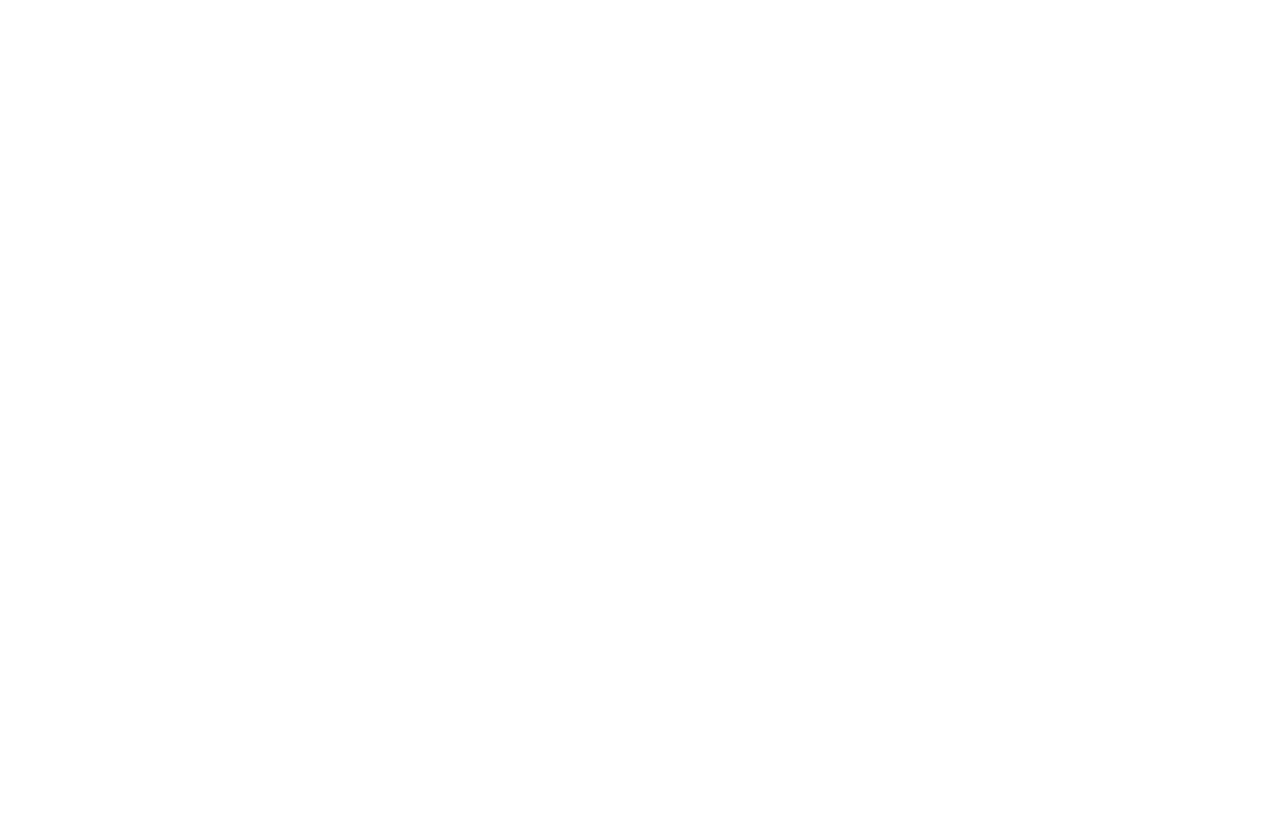
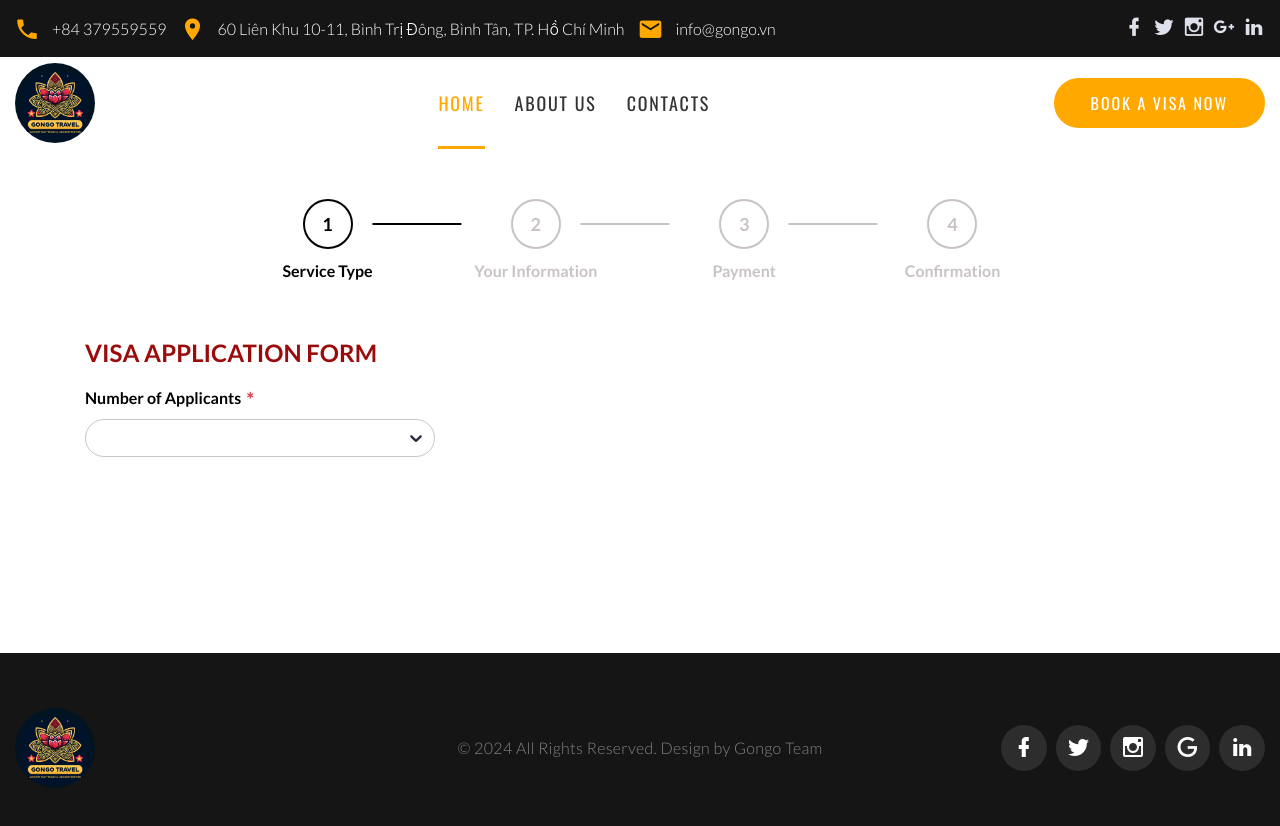
Before and after one commit to vn425282/gongo, a React (Create React App) app: page /apply in a window 1280 px wide. Before the commit this address had no page. Shown: the top 826 px of the page. Before the commit the page ends 800 px from the top, so only its background shows below. Built offline with nearby package versions, Linux system fonts and the light colour scheme.

Commit message:
[Update] add apply page

```diff
--- a/package.json
+++ b/package.json
@@ -11,6 +11,7 @@
     "react-dom": "^18.3.1",
     "react-router-dom": "^6.26.2",
     "react-scripts": "5.0.1",
+    "react-select": "^5.8.1",
     "web-vitals": "^2.1.4"
   },
   "scripts": {
--- a/src/App.js
+++ b/src/App.js
@@ -2,7 +2,8 @@
 import "./App.css";
 import { BrowserRouter, Routes, Route } from "react-router-dom";
 import Layout from './views/Layout'
-import Home from './views/Home';
+import Home from './views/home/Home';
+import Apply from './views/apply/Apply';
 
 function App() {
   return (
@@ -10,6 +11,7 @@
       <Routes>
         <Route path="/" element={<Layout />}>
           <Route index element={<Home />} />
+          <Route path="apply" element={<Apply />} />
         </Route>
       </Routes>
     </BrowserRouter>
--- a/src/Header.js
+++ b/src/Header.js
@@ -1,3 +1,4 @@
+import { Link } from 'react-router-dom'
 import React, { useState, useRef, useEffect } from 'react';
 import './Header.css'; // Make sure to create and import a CSS file for styling
 
@@ -71,10 +72,10 @@
           <div className="rd-navbar-inner">
             <div className="rd-navbar-panel">
               <div className="rd-navbar-brand">
-                <a className="brand-name" href="index.html">
+                <Link className='brand-name' to="/">
                   <img className="logo-default" src="logo.jpg" alt="" style={{ width: "80px", borderRadius: "60px" }} />
                   <img className="logo-inverse" src="images/logo-inverse-208x46.png" alt="" width="208" height="46" />
-                </a>
+                </Link>
                 <span className='company-name'>Gongo</span>
               </div>
               <button className="rd-navbar-toggle" onClick={toggleMenu}>
@@ -84,14 +85,14 @@
             <div className={`rd-navbar-aside-center ${isMenuOpen ? 'open' : ''}`}>
               <div className="rd-navbar-nav-wrap">
                 <ul className="rd-navbar-nav">
-                  <li className="active"><a href="index.html">Home</a></li>
+                  <li className="active"><Link to="/">Home</Link></li>
                   <li><a href="about-us.html">About Us</a></li>
                   <li><a href="contacts.html">Contacts</a></li>
                 </ul>
               </div>
             </div>
             <div className={`rd-navbar-aside-right  ${isMenuOpen ? 'open' : ''}`}>
-              <a className="button button-sm button-secondary button-nina" href="#">Book a VISA now</a>
+              <Link className='button button-sm button-secondary button-nina' to="/apply">Book a VISA now</Link>
             </div>
           </div>
         </nav>
--- /dev/null
+++ b/src/globals/constants.js
@@ -0,0 +1,3 @@
+export const numberOfApplicants = [
+  1, 2, 3, 4, 5, 6, 7, 8, 9, 10
+]
--- a/src/views/Layout.js
+++ b/src/views/Layout.js
@@ -1,6 +1,6 @@
 
 import Header from '../Header';
-import { Outlet } from "react-router-dom";
+import { Outlet, Link } from "react-router-dom";
 const Layout = () => {
   return (
     <>
@@ -11,7 +11,11 @@
           <footer className="section page-footer page-footer-minimal novi-background bg-cover text-center bg-gray-darker">
             <div className="container container-wide">
               <div className="row row-fix justify-content-sm-center align-items-md-center row-30">
-                <div className="col-md-10 col-lg-7 col-xl-4 text-xl-left"><a href="index.html"><img className="inverse-logo" src="logo.jpg" alt="" style={{width: "80px", borderRadius: "60px"}} width="208" height="46" /></a></div>
+                <div className="col-md-10 col-lg-7 col-xl-4 text-xl-left">
+                  <Link to="/">
+                    <img className="inverse-logo" src="logo.jpg" alt="" style={{width: "80px", borderRadius: "60px"}} width="208" height="46" />
+                  </Link>
+                </div>
                 <div className="col-md-10 col-lg-7 col-xl-4">
                   <p className="right">©&nbsp;<span className="copyright-year">2024</span> All Rights Reserved. Design&nbsp;by&nbsp;<a href="https://www.templatemonster.com">Gongo Team</a></p>
                 </div>
--- /dev/null
+++ b/src/views/apply/Apply.css
@@ -0,0 +1,116 @@
+.apply .apply_stepper {
+  display: flex;
+  align-items: center;
+  justify-content: center;
+  margin: 50px 0;
+}
+
+.apply .apply_stepper .apply_stepper_item_number {
+  position: relative;
+}
+
+.apply .apply_stepper .apply_stepper_item_text {
+  color: #c9c3c3;
+  font-size: 16px;
+  font-weight: 600;
+}
+
+.apply .apply_stepper .apply_stepper_item_number span {
+  width: 50px;
+  height: 50px;
+  border-radius: 50%;
+  font-size: 18px;
+  display: flex;
+  align-items: center;
+  justify-content: center;
+  border: 2px solid #c9c3c3;
+  color: #c9c3c3;
+  margin: 0 auto 10px;
+  font-weight: 600;
+}
+
+.apply .apply_stepper .apply_stepper_item_number .apply_stepper_item_number--line {
+  width: calc(50%);
+  border-bottom: 2px solid #c9c3c3;
+  position: absolute;
+  top: 50%;
+  left: 100%;
+  transform: translate(-50%, -50%);
+}
+
+.apply .apply_stepper .apply_stepper_item.active .apply_stepper_item_number span {
+  border-color: #000000;
+  color: #000000;
+}
+
+.apply .apply_stepper .apply_stepper_item.active .apply_stepper_item_number--line {
+  border-color: #000000;
+}
+
+.apply .apply_stepper .apply_stepper_item.active .apply_stepper_item_text {
+  color: #000000;
+}
+
+.apply .apply_body_form--title {
+  font-size: 24px;
+  font-style: normal;
+  font-weight: 700;
+  color: #9c0b0b;
+  margin-bottom: 15px;
+  text-transform: uppercase;
+}
+
+.apply .apply_body {
+  text-align: left;
+}
+
+.apply .apply_body_form_input {
+  margin-top: 0px;
+}
+
+.apply .apply_body_form_input--label {
+  margin-bottom: 8px;
+  font-size: 16px;
+  font-weight: bold;
+  color: #000000;
+  display: flex;
+  align-items: center;
+}
+
+.apply .apply_body_form_input--label .apply_body_form_input--required {
+  color: #dc3545;
+  font-size: 20px;
+  font-weight: bold;
+  margin-left: 5px;
+  line-height: 1;
+}
+
+.apply .css-1u9des2-indicatorSeparator {
+  display: none;
+}
+
+.apply .apply_body_form_input .input-group > div {
+  width: 100%;
+}
+
+.apply .apply_body_form_input .input-group .css-b62m3t-container .css-13cymwt-control {
+  border-radius: 20px;
+  border: 1px solid #c8c6c6;
+}
+
+.apply .apply_body_form_input .input-group .css-b62m3t-container .css-t3ipsp-control {
+  border-radius: 20px;
+}
+
+.apply .apply_body_form_input .input-group .css-b62m3t-container .css-1xc3v61-indicatorContainer {
+  color: #29293a;
+}
+
+.apply .apply_body_form_input .input-group .css-b62m3t-container .css-1dimb5e-singleValue {
+  font-weight: 500;
+  margin-left: 5px;
+}
+
+.apply .apply_body_form_input .input-group .css-b62m3t-container .css-1nmdiq5-menu {
+  font-weight: 500;
+}
--- /dev/null
+++ b/src/views/apply/Apply.js
@@ -0,0 +1,79 @@
+import './Apply.css'
+import React, { useState } from 'react';
+import { numberOfApplicants } from '../../globals/constants'
+import Select from 'react-select';
+const Apply = () => {
+  const [step, setStep] = useState(1);
+  const [numberApplicants, setNumberApplicants] = useState(null);
+  const handleNumberChange = (selectedOption) => {
+    console.log(selectedOption)
+    setNumberApplicants(selectedOption)
+  }
+
+  return (
+    <div className='apply'>
+      <div class="container container-wide">
+        <div className='apply_stepper row'>
+          <div className={'apply_stepper_item col-md-2 ' + (step >= 1 ? 'active' : '')}>
+            <div className='apply_stepper_item_number'>
+              <span>1</span>
+              <div className='apply_stepper_item_number--line'></div>
+            </div>
+            <div className='apply_stepper_item_text'>Service Type</div>
+          </div>
+          <div className={'apply_stepper_item col-md-2 ' + (step >= 2 ? 'active' : '')}>
+            <div className='apply_stepper_item_number'>
+              <span>2</span>
+              <div className='apply_stepper_item_number--line'></div>
+            </div>
+            <div className='apply_stepper_item_text'>Your Information</div>
+          </div>
+          <div className={'apply_stepper_item col-md-2 ' + (step >= 3 ? 'active' : '')}>
+            <div className='apply_stepper_item_number'>
+              <span>3</span>
+              <div className='apply_stepper_item_number--line'></div>
+            </div>
+            <div className='apply_stepper_item_text'>Payment</div>
+          </div>
+          <div className={'apply_stepper_item col-md-2 ' + (step >= 4 ? 'active' : '')}>
+            <div className='apply_stepper_item_number'>
+              <span>4</span>
+            </div>
+            <div className='apply_stepper_item_text'>Confirmation</div>
+          </div>
+        </div>
+        <div className='container'>
+          <div className='apply_body row'>
+            <div className='apply_body_form col-md-8'>
+              <div className='apply_body_form--title'>Visa application form</div>
+              <div className='row apply_body_form_input'>
+                <div class="col-lg-6 mb-3">
+                  <div className='apply_body_form_input--label'>
+                    Number of Applicants
+                    <span className='apply_body_form_input--required'>*</span>
+                  </div>
+                  <div className='input-group'>
+                    <Select
+                      value={numberApplicants}
+                      onChange={handleNumberChange}
+                      options={numberOfApplicants.map((data) => ({ value: data, label: data }))}
+                      isSearchable={false}
+                      placeholder={''}
+                    />
+                  </div>
+                </div>
+                <div class="col-lg-6 mb-3"></div>
+              </div>
+              <div className='row'></div>
+              <div className='row'></div>
+              <div className='row'></div>
+            </div>
+            <div className='apply_body_info col-md-4'></div>
+          </div>
+        </div>
+      </div>
+    </div>
+  )
+};
+
+export default Apply;
--- a/src/views/Home.js
+++ b/src/views/home/Home.js
@@ -1,4 +1,4 @@
-
+import './Home.css'
 const Home = () => {
   return (
     <>
```
Also changed, not shown: src/views/home/Home.css (added), 1 other file (tests, documents, lock files or other folders).
